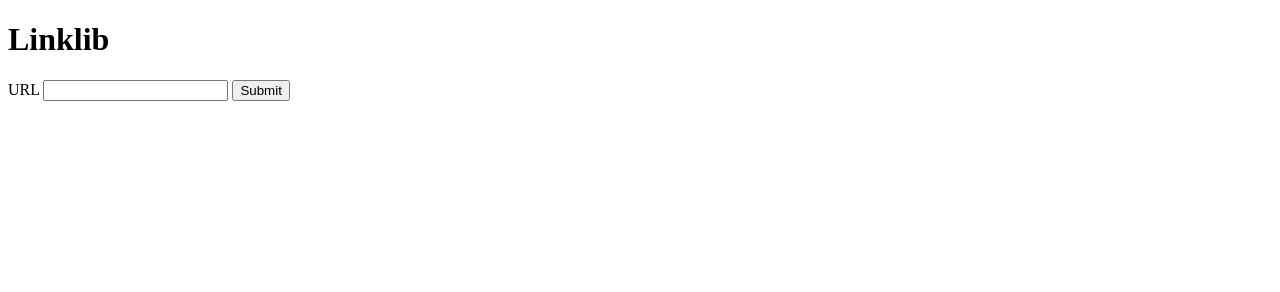
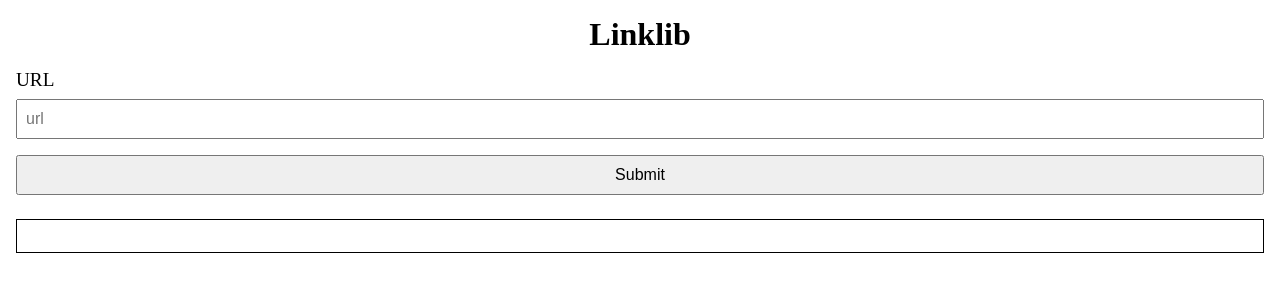
Before and after one commit to shuvrojit/linklib, a website: page index.html in a window 1280 px wide. Drawn offline with Linux system fonts and the light colour scheme.

Commit message:
Add basic styles

```diff
--- a/index.html
+++ b/index.html
@@ -3,13 +3,15 @@
 
 <head>
   <meta charset="UTF-8" />
+<meta name="viewport" content="width=device-width, initial-scale=1" />
+  <link href="./styles.css" rel="stylesheet" />
   <title>Linklib | Store your links safely</title>
 </head>
 
   <body>
     <h1>Linklib</h1>
     <label for="url">URL</label>
-    <input id="url" type="url" name="url" />
+    <input id="url" type="url" placeholder="url" name="url" />
     <input id="save-url" type="submit" name="save-url" />
 
     <div id="saved-links">
--- a/package.json
+++ b/package.json
@@ -4,7 +4,8 @@
   "description": "",
   "main": "index.js",
   "scripts": {
-    "test": "echo \"Error: no test specified\" && exit 1"
+    "test": "echo \"Error: no test specified\" && exit 1",
+    "dev": "vite"
   },
   "keywords": [],
   "author": "",
--- /dev/null
+++ b/styles.css
@@ -0,0 +1,45 @@
+*, *::after, *::before {
+    margin: 0;
+    padding: 0;
+    box-sizing: border-box;
+}
+
+body {
+    display: flex;
+    flex-direction: column;
+}
+
+
+h1 {
+    margin: 1rem auto;
+}
+
+label {
+
+    margin-left: 1rem;
+    font-size: 1.2rem;
+}
+
+#url, #save-url {
+    display: block;
+    margin: 0.5rem 1rem;
+    height: 2.5rem;
+    padding: 0.5rem;
+    font-size: 1.0rem;
+}
+
+#saved-links {
+    margin: 1rem;
+    border: 1px solid black;
+    padding: 1rem;
+}
+
+#url:placeholder-shown {
+    font-size: 1.0rem;
+    padding: 0.5rem;
+}
+
+#url:focus {
+    font-size: 1.0rem;
+    padding: 0.5rem;
+}
```
